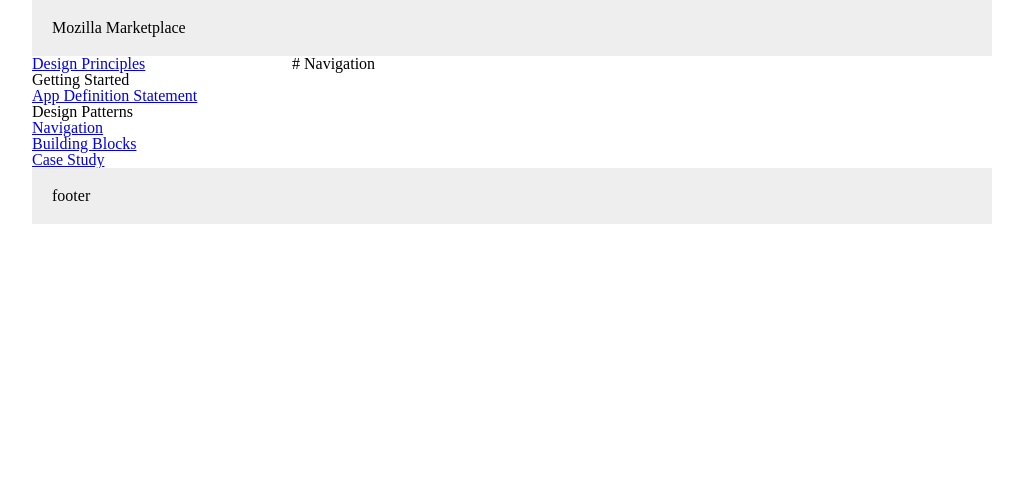
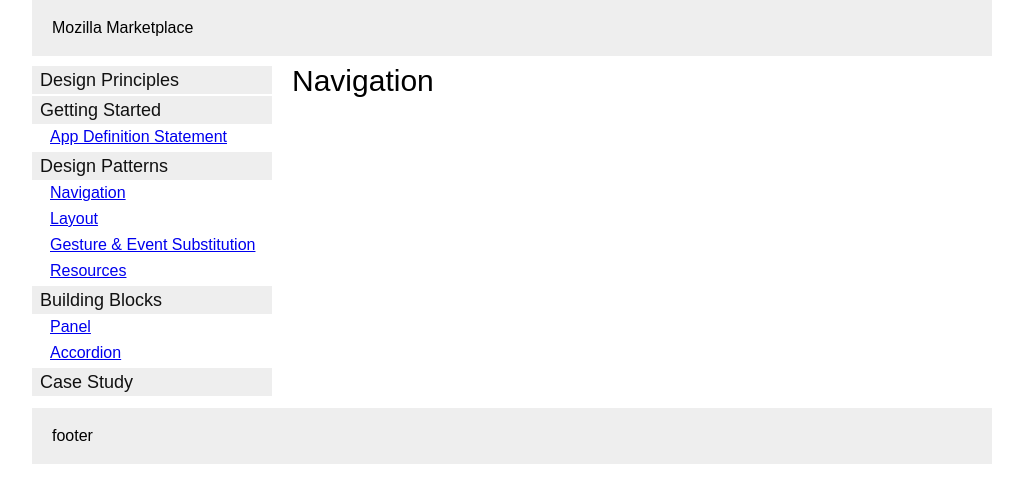
Before and after one commit to mozilla/apps-design, a Jekyll site: the page built from _posts/2012-07-25-navigation.html, in a window 1280 px wide. Shown: the top 503 px of the page, without its empty margins (128-1151 px from the left). Built offline with Jekyll 4.4.1, drawn with Linux system fonts in a browser that asks for light colours.

Commit message:
more page updates; css tweaks

```diff
--- a/_includes/nav.html
+++ b/_includes/nav.html
@@ -17,10 +17,27 @@
         <li>
           <a href="/navigation">Navigation</a>
         </li>
+        <li>
+          <a href="/layout">Layout</a>
+        </li>
+        <li>
+          <a href="/gesture">Gesture &amp; Event Substitution</a>
+        </li>
+        <li>
+          <a href="/resources">Resources</a>
+        </li>
       </ol>
     </li>
     <li>
       <a href="/building-blocks">Building Blocks</a>
+      <ol>
+        <li>
+          <a href="/xtag-panel">Panel</a>
+        </li>
+        <li>
+          <a href="/xtag-accordion">Accordion</a>
+        </li>
+      </ol>
     </li>
     <li>
       <a href="/case-study">Case Study</a>
--- /dev/null
+++ b/_posts/2012-07-21-xtag-accordion.html
@@ -0,0 +1,6 @@
+---
+title: "Accordion"
+layout: default
+---
+
+<h1>X-Tags: Accordion</h1>
--- a/_posts/2012-07-23-design-principles.html
+++ b/_posts/2012-07-23-design-principles.html
@@ -3,4 +3,4 @@ title: "Design Principles"
 layout: default
 ---
 
-# Design Principles
+<h1>Design Principles</h1>
--- a/_posts/2012-07-24-app-definition-statement.html
+++ b/_posts/2012-07-24-app-definition-statement.html
@@ -3,4 +3,4 @@ title: "App Definition Statement"
 layout: default
 ---
 
-# App Definition Statement
+<h1>App Definition Statement</h1>
--- a/_posts/2012-07-25-navigation.html
+++ b/_posts/2012-07-25-navigation.html
@@ -3,4 +3,4 @@ title: "Navigation"
 layout: default
 ---
 
-# Navigation
+<h1>Navigation</h1>
--- /dev/null
+++ b/_posts/2012-07-26-xtag-panel.html
@@ -0,0 +1,6 @@
+---
+title: "Panel"
+layout: default
+---
+
+<h1>X-Tags: Panel</h1>
--- a/_posts/2012-07-27-case-study.html
+++ b/_posts/2012-07-27-case-study.html
@@ -0,0 +1,6 @@
+---
+title: "Case Study"
+layout: default
+---
+
+<h1>Case Study</h1>
--- /dev/null
+++ b/_posts/2012-07-28-layout.html
@@ -0,0 +1,6 @@
+---
+title: "Layout"
+layout: default
+---
+
+<h1>Layout</h1>
--- /dev/null
+++ b/_posts/2012-07-29-gesture.html
@@ -0,0 +1,6 @@
+---
+title: "Gesture &amp; Event Substitution"
+layout: default
+---
+
+<h1>Gesture &amp; Event Substitution</h1>
--- /dev/null
+++ b/_posts/2012-07-30-resources.html
@@ -0,0 +1,6 @@
+---
+title: "Resources"
+layout: default
+---
+
+<h1>Resources</h1>
--- a/main.css
+++ b/main.css
@@ -49,6 +49,10 @@ table {
 
 /* Main styles */
 
+body {
+    font-family: Arial;
+}
+
 .wrapper {
     margin: 0 auto;
     position: relative;
@@ -68,10 +72,34 @@ header div, footer div {
 
 nav {
     float: left;
-    width: 260px;
+    margin: 10px 10px 10px 0px;
+    width: 240px;
+}
+
+nav > ul > li {
+    margin-bottom: 2px;
+}
+
+nav > ul > li > a {
+    background-color: #eee;
+    color: #111;
+    display: block;
+    font-size: 18px;
+    padding: 5px 8px 5px 8px;
+    text-decoration: none;
+}
+
+nav > ul > li > ol > li a {
+    display: block;
+    padding: 5px 8px 5px 18px;
 }
 
 article {
     float: left;
-    width: 700px;
+    padding: 10px;
+    width: 680px;
 }
+
+h1 {
+    font-size: 30px;
+}
```
Also changed, not shown: _posts/2012-07-26-building-blocks.html (deleted).
